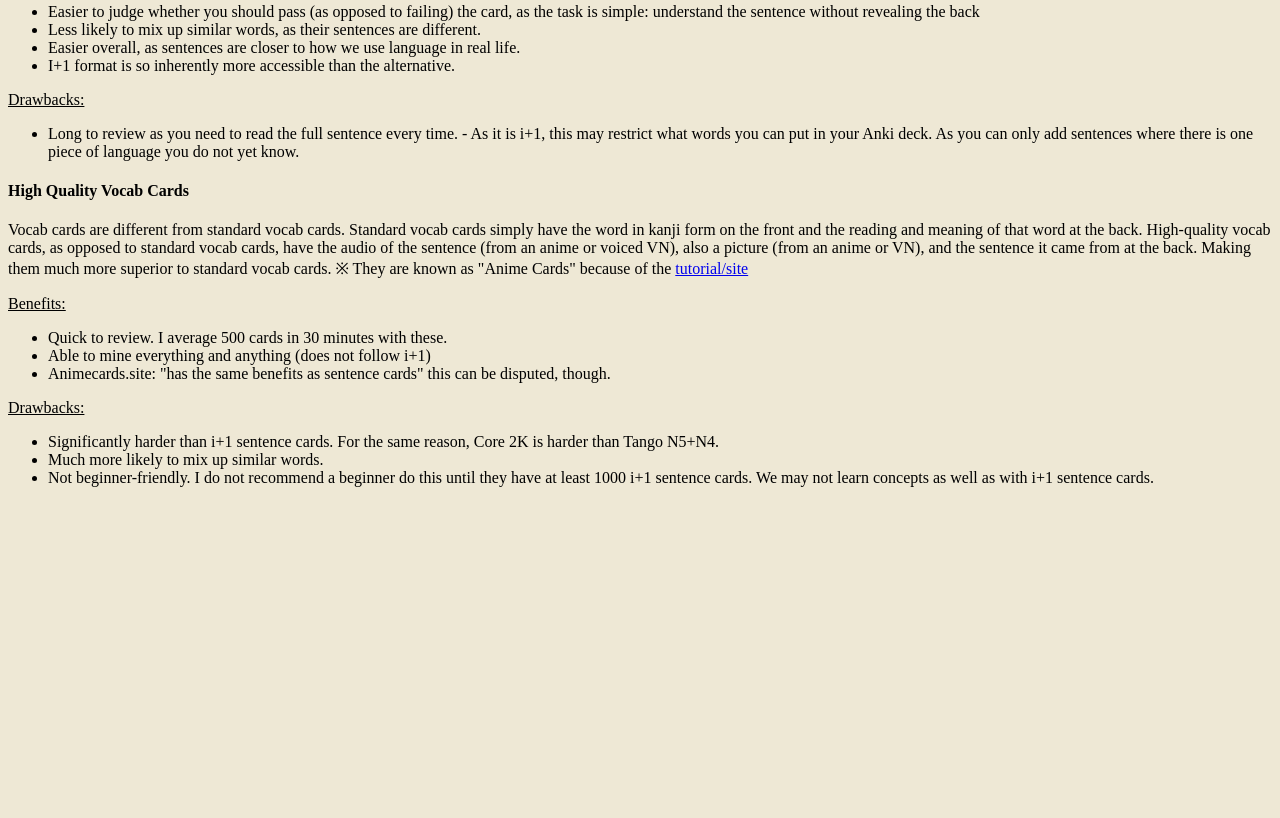
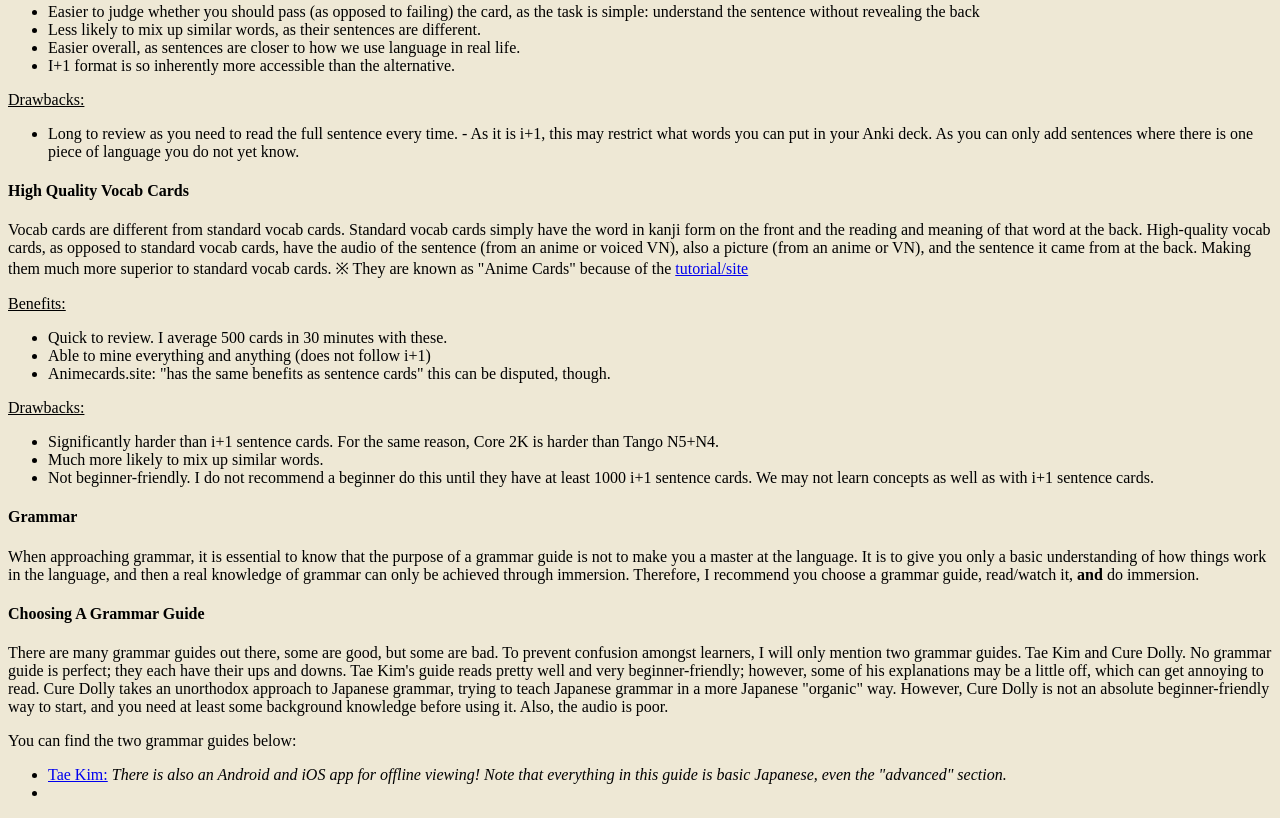
Before and after one commit to AngryGrizzlyBear/project_ljwa, a plain HTML site: page shinjapanese.html in a window 1280 px wide. Shown: the part 4453-5271 px from the top of the page. Before the commit the page ends 4956 px from the top, so only its background shows below. Drawn offline with Linux system fonts and the light colour scheme.

Commit message:
More Content added

```diff
--- a/shinjapanese.html
+++ b/shinjapanese.html
@@ -377,6 +377,34 @@
     <li> Not beginner-friendly. I do not recommend a beginner do this until they have at least 1000 i+1 sentence cards.
       We may not learn concepts as well as with i+1 sentence cards.</li>
   </ul>
+
+  <h4>Grammar</h4>
+
+  <p>
+    When approaching grammar, it is essential to know that the purpose of a grammar guide is not to make you a master at
+    the language. It is to give you only a basic understanding of how things work in the language, and then a real
+    knowledge of grammar can only be achieved through immersion. Therefore, I recommend you choose a grammar guide,
+    read/watch it, <b>and</b> do immersion.
+  </p>
+
+  <h4>Choosing A Grammar Guide</h4>
+
+  <p>
+    There are many grammar guides out there, some are good, but some are bad. To prevent confusion amongst learners, I
+    will only mention two grammar guides. Tae Kim and Cure Dolly. No grammar guide is perfect; they each have their ups
+    and downs. Tae Kim's guide reads pretty well and very beginner-friendly; however, some of his explanations may be a
+    little off, which can get annoying to read. Cure Dolly takes an unorthodox approach to Japanese grammar, trying to
+    teach Japanese grammar in a more Japanese "organic" way. However, Cure Dolly is not an absolute beginner-friendly
+    way to start, and you need at least some background knowledge before using it. Also, the audio is poor.
+  </p>
+
+  <p>You can find the two grammar guides below:</p>
+  <ul>
+    <li><a href=" http://www.guidetojapanese.org/grammar_guide.pdf/">Tae Kim:</a> <i>There is also an Android and iOS
+        app
+        for offline viewing! Note that everything in this guide is basic Japanese, even the "advanced" section.</i></li>
+        <li></li>
+  </ul>
 </body>
 
 </html>
```
